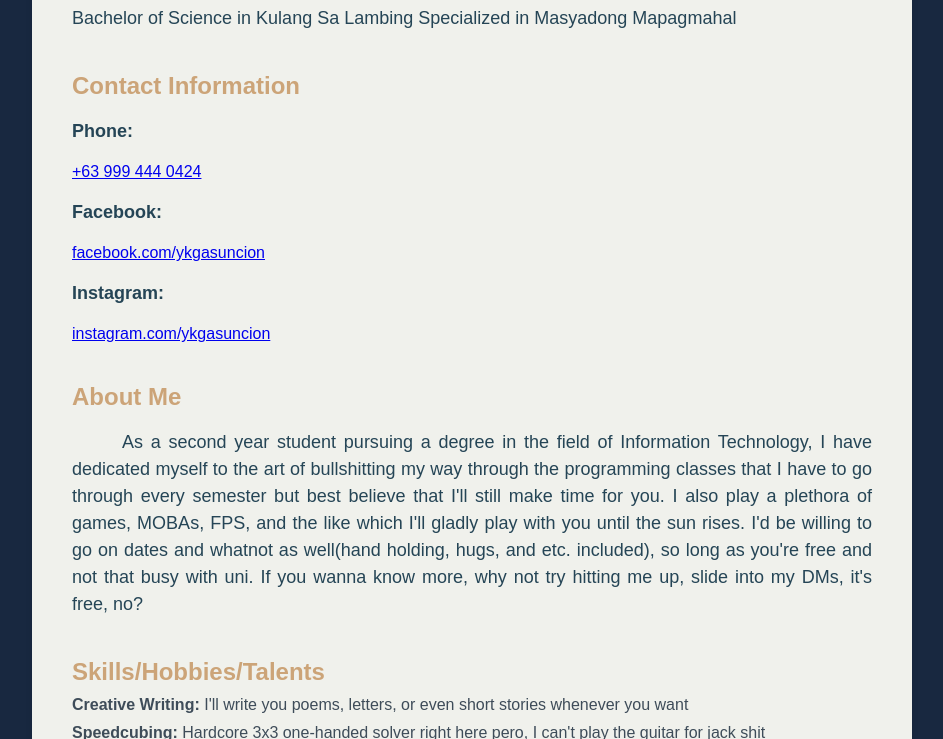
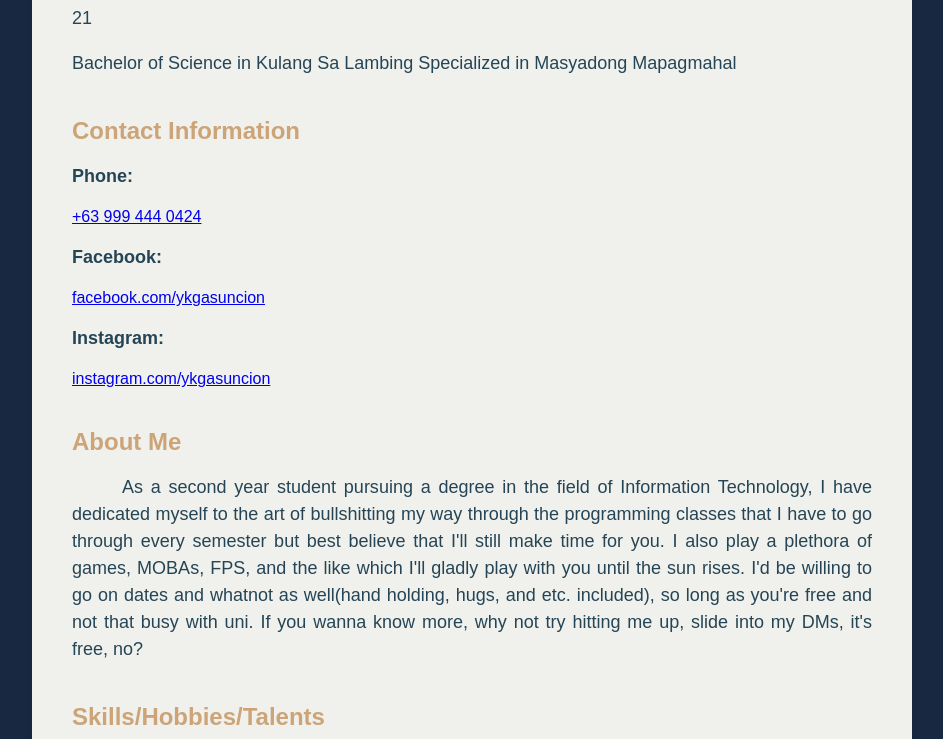
Before and after one commit to kaleidono/awooga-booga, a plain HTML site: page index.html in a window 1280 px wide. Shown: the part 361-1100 px from the top of the page, without its empty margins (168-1111 px from the left). Drawn offline with Linux system fonts and the light colour scheme.

Commit message:
Update index.html

```diff
--- a/index.html
+++ b/index.html
@@ -72,6 +72,7 @@
       <img class="picture" src="1.jpg" alt="kunwari kuntento sa buhay">
 
     <h1>Yves Kenneth G. Asuncion</h1>
+	  <p> 21 </p>
     <p>Bachelor of Science in Kulang Sa Lambing Specialized in Masyadong Mapagmahal</p>
 
     <div class="contact-info">
```
